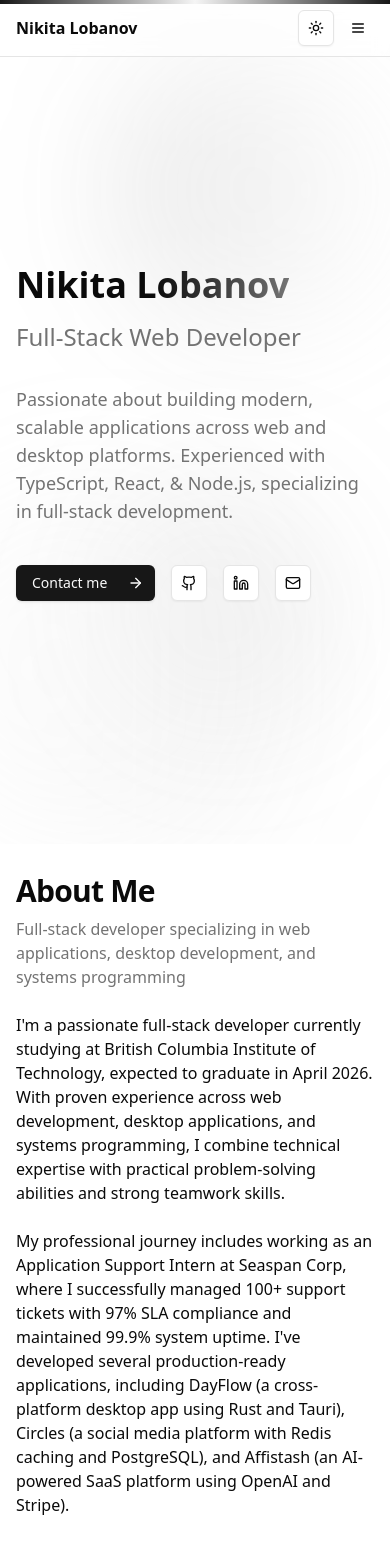
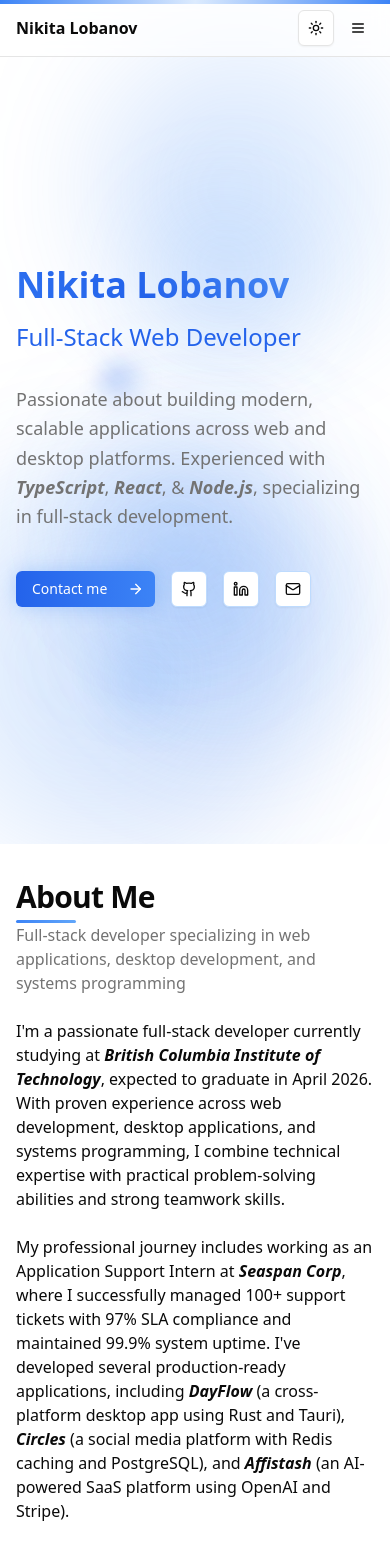
Before and after one commit to nikitalobanov12/nikita_lobanov_portfolio, a Next.js app: page / in a window 390 px wide. Shown: the top 1545 px of the page. Built offline with nearby package versions, Linux system fonts and the light colour scheme.

Commit message:
update styling

```diff
--- a/src/app/globals.css
+++ b/src/app/globals.css
@@ -10,25 +10,38 @@
 		--card-foreground: 0 0% 3.9%;
 		--popover: 0 0% 100%;
 		--popover-foreground: 0 0% 3.9%;
-		--primary: 0 0% 9%;
+		--primary: 217 91% 60%;
 		--primary-foreground: 0 0% 98%;
 		--secondary: 0 0% 96.1%;
 		--secondary-foreground: 0 0% 9%;
 		--muted: 0 0% 96.1%;
 		--muted-foreground: 0 0% 45.1%;
-		--accent: 0 0% 96.1%;
-		--accent-foreground: 0 0% 9%;
+		--accent: 214 95% 93%;
+		--accent-foreground: 217 91% 60%;
 		--destructive: 0 84.2% 60.2%;
 		--destructive-foreground: 0 0% 98%;
 		--border: 0 0% 89.8%;
 		--input: 0 0% 89.8%;
-		--ring: 0 0% 3.9%;
+		--ring: 217 91% 60%;
 		--chart-1: 12 76% 61%;
 		--chart-2: 173 58% 39%;
 		--chart-3: 197 37% 24%;
 		--chart-4: 43 74% 66%;
 		--chart-5: 27 87% 67%;
 		--radius: 0.5rem;
+
+		/* Blue color palette */
+		--blue-50: 214 100% 97%;
+		--blue-100: 214 95% 93%;
+		--blue-200: 213 97% 87%;
+		--blue-300: 212 96% 78%;
+		--blue-400: 213 94% 68%;
+		--blue-500: 217 91% 60%;
+		--blue-600: 221 83% 53%;
+		--blue-700: 224 76% 48%;
+		--blue-800: 226 71% 40%;
+		--blue-900: 224 64% 33%;
+		--blue-950: 226 55% 21%;
 	}
 	.dark {
 		--background: 0 0% 3.9%;
@@ -37,24 +50,37 @@
 		--card-foreground: 0 0% 98%;
 		--popover: 0 0% 3.9%;
 		--popover-foreground: 0 0% 98%;
-		--primary: 0 0% 98%;
+		--primary: 213 94% 68%;
 		--primary-foreground: 0 0% 9%;
 		--secondary: 0 0% 14.9%;
 		--secondary-foreground: 0 0% 98%;
 		--muted: 0 0% 14.9%;
 		--muted-foreground: 0 0% 63.9%;
-		--accent: 0 0% 14.9%;
-		--accent-foreground: 0 0% 98%;
+		--accent: 226 55% 21%;
+		--accent-foreground: 213 94% 68%;
 		--destructive: 0 62.8% 30.6%;
 		--destructive-foreground: 0 0% 98%;
 		--border: 0 0% 14.9%;
 		--input: 0 0% 14.9%;
-		--ring: 0 0% 83.1%;
+		--ring: 213 94% 68%;
 		--chart-1: 220 70% 50%;
 		--chart-2: 160 60% 45%;
 		--chart-3: 30 80% 55%;
 		--chart-4: 280 65% 60%;
 		--chart-5: 340 75% 55%;
+
+		/* Blue color palette for dark mode */
+		--blue-50: 226 55% 21%;
+		--blue-100: 224 64% 33%;
+		--blue-200: 226 71% 40%;
+		--blue-300: 224 76% 48%;
+		--blue-400: 221 83% 53%;
+		--blue-500: 217 91% 60%;
+		--blue-600: 213 94% 68%;
+		--blue-700: 212 96% 78%;
+		--blue-800: 213 97% 87%;
+		--blue-900: 214 95% 93%;
+		--blue-950: 214 100% 97%;
 	}
 }
 
@@ -85,28 +111,140 @@
 	.animate-scale-in {
 		animation: scaleIn 0.4s ease-out;
 	}
-
-	/* Gradient animations */
+	/* Blue gradient animations */
 	.gradient-text {
-		background: linear-gradient(45deg, hsl(var(--foreground)), hsl(var(--muted-foreground)));
+		background: linear-gradient(45deg, hsl(var(--primary)), hsl(var(--blue-600)), hsl(var(--blue-400)));
 		-webkit-background-clip: text;
 		background-clip: text;
 		-webkit-text-fill-color: transparent;
+		background-size: 200% 200%;
+		animation: gradientShift 3s ease-in-out infinite;
+	}
+
+	/* Section heading with blue accent */
+	.section-heading {
+		position: relative;
+		display: inline-block;
+	}
+
+	.section-heading::after {
+		content: '';
+		position: absolute;
+		bottom: -8px;
+		left: 0;
+		width: 60px;
+		height: 3px;
+		background: linear-gradient(90deg, hsl(var(--blue-500)), hsl(var(--blue-400)));
+		border-radius: 2px;
 	}
 
 	.gradient-border {
-		background: linear-gradient(45deg, hsl(var(--primary)), hsl(var(--accent)));
+		background: linear-gradient(45deg, hsl(var(--primary)), hsl(var(--blue-500)), hsl(var(--blue-400)));
 		border-radius: calc(var(--radius) + 2px);
 		padding: 2px;
+		background-size: 200% 200%;
+		animation: gradientShift 3s ease-in-out infinite;
 	}
 
-	/* Hover effects */
+	.blue-glow {
+		box-shadow: 0 0 20px hsl(var(--blue-500) / 0.3);
+		transition: all 0.3s ease;
+	}
+
+	.blue-glow:hover {
+		box-shadow: 0 0 30px hsl(var(--blue-500) / 0.5), 0 0 60px hsl(var(--blue-400) / 0.3);
+		transform: translateY(-2px);
+	}
+
+	/* Enhanced hover effects */
 	.hover-glow {
 		transition: all 0.3s ease;
+		position: relative;
 	}
 
 	.hover-glow:hover {
 		box-shadow: 0 0 20px hsl(var(--primary) / 0.3);
+		transform: translateY(-1px);
+	}
+
+	.hover-glow::before {
+		content: '';
+		position: absolute;
+		top: 0;
+		left: 0;
+		right: 0;
+		bottom: 0;
+		background: linear-gradient(45deg, transparent, hsl(var(--blue-500) / 0.1), transparent);
+		border-radius: inherit;
+		opacity: 0;
+		transition: opacity 0.3s ease;
+		pointer-events: none;
+	}
+
+	.hover-glow:hover::before {
+		opacity: 1;
+	}
+
+	/* Blue accent decorations */
+	.blue-accent {
+		position: relative;
+	}
+
+	.blue-accent::after {
+		content: '';
+		position: absolute;
+		bottom: -2px;
+		left: 0;
+		width: 100%;
+		height: 2px;
+		background: linear-gradient(90deg, hsl(var(--blue-500)), hsl(var(--blue-400)));
+		border-radius: 1px;
+		transform: scaleX(0);
+		transform-origin: left;
+		transition: transform 0.3s ease;
+	}
+
+	.blue-accent:hover::after {
+		transform: scaleX(1);
+	}
+	/* Card enhancements */
+	.enhanced-card {
+		background: linear-gradient(135deg, hsl(var(--card)) 0%, hsl(var(--blue-50) / 0.3) 100%);
+		border: 1px solid hsl(var(--blue-200) / 0.3);
+		transition: all 0.3s ease;
+		position: relative;
+		overflow: hidden;
+	}
+
+	.enhanced-card::before {
+		content: '';
+		position: absolute;
+		top: 0;
+		left: -100%;
+		width: 100%;
+		height: 2px;
+		background: linear-gradient(90deg, transparent, hsl(var(--blue-500)), transparent);
+		transition: left 0.6s ease;
+	}
+
+	.enhanced-card:hover {
+		border-color: hsl(var(--blue-400) / 0.5);
+		transform: translateY(-4px);
+		box-shadow: 0 8px 25px hsl(var(--blue-500) / 0.15);
+	}
+
+	.enhanced-card:hover::before {
+		left: 100%;
+	}
+
+	.dark .enhanced-card {
+		background: linear-gradient(135deg, hsl(var(--card)) 0%, hsl(var(--blue-950) / 0.3) 100%);
+		border: 1px solid hsl(var(--blue-800) / 0.3);
+	}
+
+	.dark .enhanced-card:hover {
+		border-color: hsl(var(--blue-600) / 0.5);
+		box-shadow: 0 8px 25px hsl(var(--blue-600) / 0.2);
 	}
 
 	/* Dark mode specific enhancements */
@@ -114,12 +252,19 @@
 		box-shadow: 0 0 25px hsl(var(--primary) / 0.4);
 	}
 
+	.dark .blue-glow {
+		box-shadow: 0 0 20px hsl(var(--blue-600) / 0.4);
+	}
+
+	.dark .blue-glow:hover {
+		box-shadow: 0 0 30px hsl(var(--blue-600) / 0.6), 0 0 60px hsl(var(--blue-500) / 0.4);
+	}
+
 	/* Smooth scrolling */
 	html {
 		scroll-behavior: smooth;
 	}
-
-	/* Custom scrollbar */
+	/* Custom scrollbar with blue accents */
 	::-webkit-scrollbar {
 		width: 8px;
 	}
@@ -129,12 +274,60 @@
 	}
 
 	::-webkit-scrollbar-thumb {
-		background: hsl(var(--muted-foreground));
+		background: linear-gradient(180deg, hsl(var(--blue-500)), hsl(var(--blue-600)));
 		border-radius: 4px;
 	}
 
 	::-webkit-scrollbar-thumb:hover {
-		background: hsl(var(--foreground));
+		background: linear-gradient(180deg, hsl(var(--blue-400)), hsl(var(--blue-500)));
+	}
+	/* Blue highlight utilities */
+	.blue-highlight {
+		font-style: italic;
+		font-weight: 600;
+	}
+
+	.dark .blue-highlight {
+		font-style: italic;
+		font-weight: 600;
+	}
+
+	/* Enhanced button styles */
+	.btn-blue-gradient {
+		background: linear-gradient(135deg, hsl(var(--blue-600)), hsl(var(--blue-500)));
+		border: none;
+		color: white;
+		transition: all 0.3s ease;
+	}
+
+	.btn-blue-gradient:hover {
+		background: linear-gradient(135deg, hsl(var(--blue-500)), hsl(var(--blue-400)));
+		transform: translateY(-1px);
+		box-shadow: 0 4px 12px hsl(var(--blue-500) / 0.4);
+	}
+
+	/* Project card enhancements */
+	.project-card {
+		transition: all 0.3s ease;
+		position: relative;
+		overflow: hidden;
+	}
+
+	.project-card::after {
+		content: '';
+		position: absolute;
+		top: 0;
+		left: 0;
+		right: 0;
+		height: 2px;
+		background: linear-gradient(90deg, hsl(var(--blue-500)), hsl(var(--blue-400)), hsl(var(--blue-500)));
+		transform: scaleX(0);
+		transform-origin: left;
+		transition: transform 0.4s ease;
+	}
+
+	.project-card:hover::after {
+		transform: scaleX(1);
 	}
 }
 
@@ -180,6 +373,63 @@
 	}
 }
 
+@keyframes gradientShift {
+	0%,
+	100% {
+		background-position: 0% 50%;
+	}
+	50% {
+		background-position: 100% 50%;
+	}
+}
+
+@keyframes blueGlow {
+	0%,
+	100% {
+		box-shadow: 0 0 20px hsl(var(--blue-500) / 0.3);
+	}
+	50% {
+		box-shadow: 0 0 30px hsl(var(--blue-400) / 0.5), 0 0 60px hsl(var(--blue-500) / 0.2);
+	}
+}
+
+@keyframes bluePulse {
+	0%,
+	100% {
+		opacity: 0.5;
+		transform: scale(1);
+	}
+	50% {
+		opacity: 0.8;
+		transform: scale(1.05);
+	}
+}
+
+/* Blue pulse animation utility */
+.blue-pulse {
+	animation: bluePulse 2s ease-in-out infinite;
+}
+
+/* Enhanced gradient text with blue dominance */
+.gradient-text-blue {
+	background: linear-gradient(45deg, hsl(var(--blue-600)), hsl(var(--blue-400)), hsl(var(--blue-500)));
+	-webkit-background-clip: text;
+	background-clip: text;
+	-webkit-text-fill-color: transparent;
+	background-size: 200% 200%;
+	animation: gradientShift 3s ease-in-out infinite;
+}
+
+@keyframes pulse {
+	0%,
+	100% {
+		opacity: 1;
+	}
+	50% {
+		opacity: 0.5;
+	}
+}
+
 /* Floating animation for accent elements */
 @keyframes float {
 	0%,
@@ -194,3 +444,7 @@
 .animate-float {
 	animation: float 3s ease-in-out infinite;
 }
+
+.animate-pulse-slow {
+	animation: pulse 3s ease-in-out infinite;
+}
--- a/src/components/floating-elements.tsx
+++ b/src/components/floating-elements.tsx
@@ -5,9 +5,9 @@ import { MotionDiv } from './motion-components';
 export function FloatingElements() {
 	return (
 		<div className='fixed inset-0 overflow-hidden pointer-events-none z-0'>
-			{/* Floating circles */}
+			{/* Enhanced floating circles with more vibrant blue gradients */}
 			<MotionDiv
-				className='absolute top-20 left-10 w-72 h-72 bg-gradient-to-r from-primary/10 to-accent/10 rounded-full blur-3xl'
+				className='absolute top-20 left-10 w-72 h-72 bg-gradient-to-r from-blue-500/25 to-blue-400/15 rounded-full blur-3xl'
 				animate={{
 					x: [0, 100, 0],
 					y: [0, -50, 0],
@@ -20,7 +20,7 @@ export function FloatingElements() {
 			/>
 
 			<MotionDiv
-				className='absolute top-1/2 right-10 w-96 h-96 bg-gradient-to-l from-primary/5 to-muted/10 rounded-full blur-3xl'
+				className='absolute top-1/2 right-10 w-96 h-96 bg-gradient-to-l from-blue-600/20 to-blue-300/25 rounded-full blur-3xl'
 				animate={{
 					x: [0, -80, 0],
 					y: [0, 100, 0],
@@ -33,7 +33,7 @@ export function FloatingElements() {
 			/>
 
 			<MotionDiv
-				className='absolute bottom-20 left-1/3 w-64 h-64 bg-gradient-to-tr from-accent/10 to-primary/5 rounded-full blur-3xl'
+				className='absolute bottom-20 left-1/3 w-64 h-64 bg-gradient-to-tr from-blue-400/25 to-blue-500/20 rounded-full blur-3xl'
 				animate={{
 					x: [0, -60, 0],
 					y: [0, -80, 0],
@@ -44,6 +44,63 @@ export function FloatingElements() {
 					ease: 'linear',
 				}}
 			/>
+
+			{/* Additional smaller blue accent elements with more character */}
+			<MotionDiv
+				className='absolute top-1/4 right-1/4 w-32 h-32 bg-gradient-to-br from-blue-300/40 to-blue-500/20 rounded-full blur-2xl'
+				animate={{
+					scale: [1, 1.2, 1],
+					opacity: [0.4, 0.7, 0.4],
+				}}
+				transition={{
+					duration: 15,
+					repeat: Infinity,
+					ease: 'easeInOut',
+				}}
+			/>
+
+			<MotionDiv
+				className='absolute bottom-1/4 right-1/3 w-48 h-48 bg-gradient-to-tl from-blue-400/30 to-blue-600/15 rounded-full blur-3xl'
+				animate={{
+					x: [0, 40, 0],
+					y: [0, -30, 0],
+					rotate: [0, 180, 360],
+				}}
+				transition={{
+					duration: 35,
+					repeat: Infinity,
+					ease: 'linear',
+				}}
+			/>
+
+			{/* New pulsing blue accent */}
+			<MotionDiv
+				className='absolute top-3/4 left-1/4 w-24 h-24 bg-gradient-to-r from-blue-500/35 to-blue-400/25 rounded-full blur-xl'
+				animate={{
+					scale: [0.8, 1.3, 0.8],
+					opacity: [0.3, 0.8, 0.3],
+				}}
+				transition={{
+					duration: 8,
+					repeat: Infinity,
+					ease: 'easeInOut',
+				}}
+			/>
+
+			{/* New moving blue streak */}
+			<MotionDiv
+				className='absolute top-1/3 left-1/2 w-16 h-16 bg-gradient-to-br from-blue-600/40 to-transparent rounded-full blur-lg'
+				animate={{
+					x: [0, -120, 0],
+					y: [0, 80, 0],
+					scale: [1, 0.6, 1],
+				}}
+				transition={{
+					duration: 18,
+					repeat: Infinity,
+					ease: 'easeInOut',
+				}}
+			/>
 		</div>
 	);
 }
--- a/src/components/sections/about.tsx
+++ b/src/components/sections/about.tsx
@@ -5,16 +5,25 @@ export function AboutSection() {
 			className='py-16'
 		>
 			<div className='space-y-6'>
+				{' '}
 				<div className='space-y-2'>
-					<h2 className='text-3xl font-bold tracking-tight'>About Me</h2>
+					<h2 className='text-3xl font-bold tracking-tight section-heading'>About Me</h2>
 					<p className='text-muted-foreground'>Full-stack developer specializing in web applications, desktop development, and systems programming</p>
-				</div>
+				</div>{' '}
 				<div className='prose dark:prose-invert'>
-					<p>I&apos;m a passionate full-stack developer currently studying at British Columbia Institute of Technology, expected to graduate in April 2026. With proven experience across web development, desktop applications, and systems programming, I combine technical expertise with practical problem-solving abilities and strong teamwork skills.</p>
+					<p>
+						I&apos;m a passionate full-stack developer currently studying at <span className='blue-highlight'>British Columbia Institute of Technology</span>, expected to graduate in April 2026. With proven experience across web development, desktop applications, and systems programming, I combine technical expertise with practical problem-solving abilities and strong teamwork skills.
+					</p>
 					<br />
-					<p>My professional journey includes working as an Application Support Intern at Seaspan Corp, where I successfully managed 100+ support tickets with 97% SLA compliance and maintained 99.9% system uptime. I&apos;ve developed several production-ready applications, including DayFlow (a cross-platform desktop app using Rust and Tauri), Circles (a social media platform with Redis caching and PostgreSQL), and Affistash (an AI-powered SaaS platform using OpenAI and Stripe).</p>
+					<p>
+						My professional journey includes working as an Application Support Intern at <span className='blue-highlight'>Seaspan Corp</span>, where I successfully managed 100+ support tickets with 97% SLA compliance and maintained 99.9% system uptime. I&apos;ve developed several production-ready applications, including <span className='blue-highlight'>DayFlow</span> (a cross-platform desktop app using Rust and Tauri), <span className='blue-highlight'>Circles</span> (a social media
+						platform with Redis caching and PostgreSQL), and <span className='blue-highlight'>Affistash</span> (an AI-powered SaaS platform using OpenAI and Stripe).
+					</p>
 					<br />
-					<p>I specialize in creating efficient, scalable applications using modern technologies like React, TypeScript, Next.js, Node.js, and Rust. My experience spans from database design and API development to desktop application development, systems programming, authentication systems, payment integrations, and performance optimization with advanced caching strategies and CI/CD pipelines.</p>
+					<p>
+						I specialize in creating efficient, scalable applications using modern technologies like <span className='blue-highlight'>React</span>, <span className='blue-highlight'>TypeScript</span>, <span className='blue-highlight'>Next.js</span>, <span className='blue-highlight'>Node.js</span>, and <span className='blue-highlight'>Rust</span>. My experience spans from database design and API development to desktop application development, systems programming, authentication
+						systems, payment integrations, and performance optimization with advanced caching strategies and CI/CD pipelines.
+					</p>
 					<br />
 					<p>Currently working at The Victor as a cook, this role has further strengthened my collaborative skills and ability to perform under pressure while maintaining high standards - qualities that translate effectively to agile software development environments and team-based coding projects.</p>
 				</div>
--- a/src/components/sections/education.tsx
+++ b/src/components/sections/education.tsx
@@ -6,17 +6,19 @@ export function EducationSection() {
 			id='education'
 			className='space-y-6 h-full flex flex-col'
 		>
+			{' '}
 			<div className='space-y-2'>
-				<h2 className='text-3xl font-bold tracking-tight'>Education</h2>
+				<h2 className='text-3xl font-bold tracking-tight section-heading'>Education</h2>
 				<p className='text-muted-foreground'>My academic background and qualifications</p>
 			</div>
-
-			<Card className='flex-1'>
+			<Card className='flex-1 enhanced-card'>
 				<CardHeader>
 					<div className='flex flex-col md:flex-row md:items-center md:justify-between'>
 						<div>
-							<CardTitle>Full-Stack Web Development</CardTitle>
-							<CardDescription>British Columbia Institute of Technology</CardDescription>
+							<CardTitle className=''>Full-Stack Web Development</CardTitle>
+							<CardDescription>
+								<span className='blue-highlight'>British Columbia Institute of Technology</span>
+							</CardDescription>
 						</div>
 						<div className='mt-2 md:mt-0'>
 							<span className='text-sm text-muted-foreground'>Expected April 2026</span>
--- a/src/components/sections/experience.tsx
+++ b/src/components/sections/experience.tsx
@@ -31,21 +31,25 @@ export function ExperienceSection() {
 			id='experience'
 			className='py-16'
 		>
+			{' '}
 			<div className='space-y-6'>
 				<div className='space-y-2'>
-					<h2 className='text-3xl font-bold tracking-tight'>Experience</h2>
+					<h2 className='text-3xl font-bold tracking-tight section-heading'>Experience</h2>
 					<p className='text-muted-foreground'>My professional journey and work experience</p>
 				</div>
 
 				<div className='grid gap-6'>
 					{experiences.map((exp, index) => (
-						<Card key={index}>
+						<Card
+							key={index}
+							className='enhanced-card hover-glow'
+						>
 							{' '}
 							<CardHeader>
 								<div className='flex flex-col md:flex-row md:items-center md:justify-between'>
 									<div>
-										<CardTitle>
-											{exp.title} at {exp.company}
+										<CardTitle className=''>
+											{exp.title} at <span className='blue-highlight'>{exp.company}</span>
 										</CardTitle>
 										<CardDescription>
 											{exp.period} • {exp.location}
--- a/src/components/sections/hero.tsx
+++ b/src/components/sections/hero.tsx
@@ -33,39 +33,37 @@ export function HeroSection() {
 			initial='hidden'
 			animate='visible'
 		>
+			{' '}
 			<MotionH1
-				className='text-4xl md:text-6xl font-bold bg-gradient-to-r from-foreground via-foreground to-muted-foreground bg-clip-text text-transparent'
+				className='text-4xl md:text-6xl font-bold gradient-text'
 				variants={itemVariants}
 			>
 				Nikita Lobanov
 			</MotionH1>
-
 			<MotionH2
-				className='text-2xl md:text-3xl text-muted-foreground'
+				className='text-2xl md:text-3xl text-blue-600 dark:text-blue-400 font-medium'
 				variants={itemVariants}
 			>
 				Full-Stack Web Developer
-			</MotionH2>
-
+			</MotionH2>{' '}
 			<MotionP
-				className='text-lg md:text-xl max-w-[600px] text-muted-foreground mt-4'
+				className='text-lg md:text-xl max-w-[600px] text-muted-foreground mt-4 leading-relaxed'
 				variants={itemVariants}
 			>
-				Passionate about building modern, scalable applications across web and desktop platforms. Experienced with TypeScript, React, & Node.js, specializing in full-stack development.
-
+				Passionate about building modern, scalable applications across web and desktop platforms. Experienced with <span className='font-semibold italic'>TypeScript</span>, <span className='font-semibold italic'>React</span>, & <span className='font-semibold italic'>Node.js</span>, specializing in full-stack development.
 			</MotionP>
-
 			<MotionDiv
 				className='flex flex-wrap gap-4 mt-6'
 				variants={itemVariants}
 			>
+				{' '}
 				<MotionDiv
 					whileHover={{ scale: 1.05 }}
 					whileTap={{ scale: 0.95 }}
 				>
 					<Button
 						asChild
-						className='group'
+						className='group blue-glow bg-gradient-to-r from-blue-600 to-blue-500 hover:from-blue-500 hover:to-blue-400 text-white border-0'
 					>
 						<Link href='#contact'>
 							Contact me
@@ -79,7 +77,6 @@ export function HeroSection() {
 						</Link>
 					</Button>
 				</MotionDiv>
-
 				<div className='flex items-center gap-4'>
 					{[
 						{ href: 'https://github.com/nikitalobanov12', icon: Github, label: 'GitHub' },
@@ -94,10 +91,12 @@ export function HeroSection() {
 							animate={{ opacity: 1, y: 0 }}
 							transition={{ delay: 1 + index * 0.1 }}
 						>
+							{' '}
 							<Button
 								variant='outline'
 								size='icon'
 								asChild
+								className='hover-glow border-blue-200 dark:border-blue-800 hover:border-blue-400 dark:hover:border-blue-600 hover:text-blue-600 dark:hover:text-blue-400'
 							>
 								<Link
 									href={social.href}
```
Also changed, not shown: src/components/footer.tsx (+14 -15 lines), src/components/navbar.tsx (+7 -5 lines), src/components/sections/contact.tsx (+54 -49 lines), src/components/sections/projects.tsx (+5 -4 lines), src/components/sections/skills.tsx (+34 -14 lines), tailwind.config.ts (+13 -0 lines).
